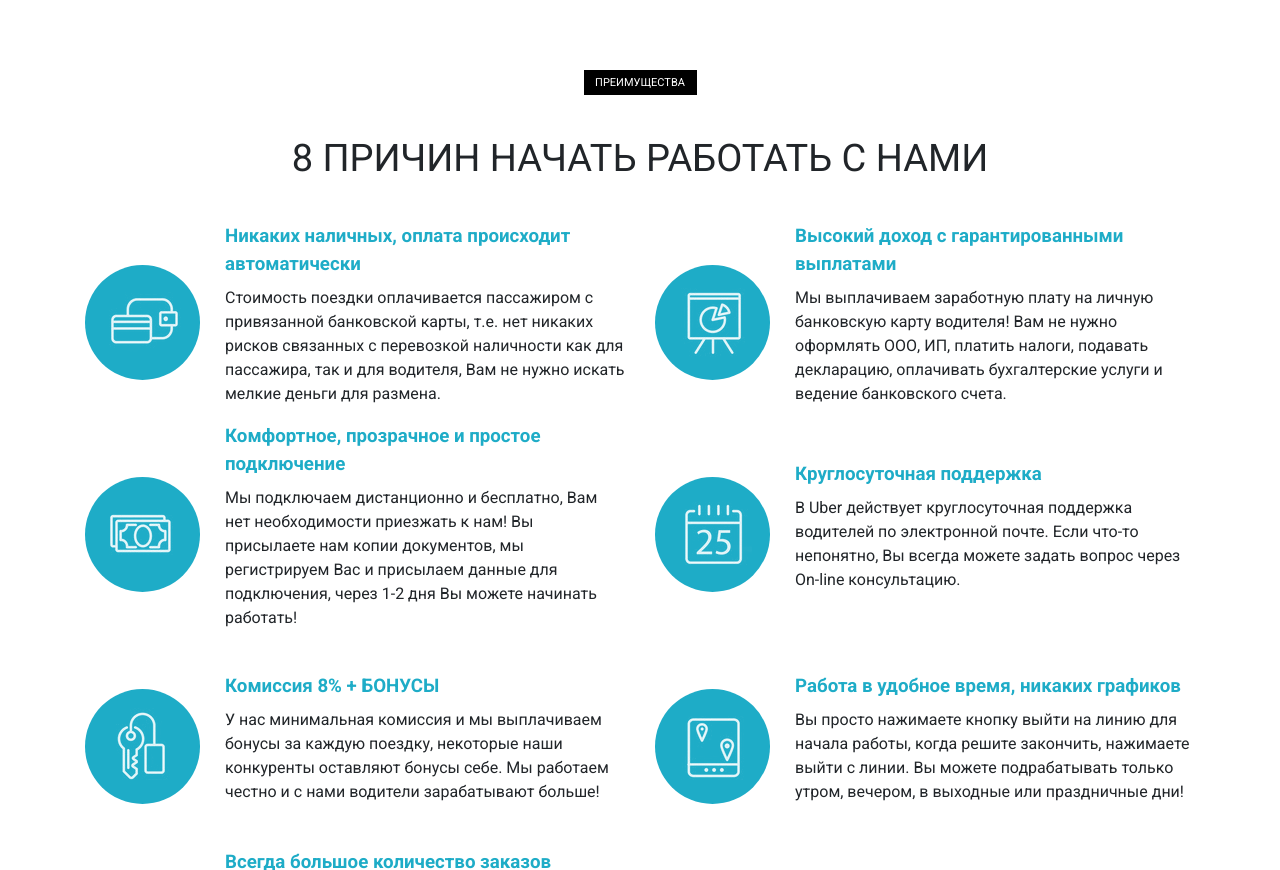
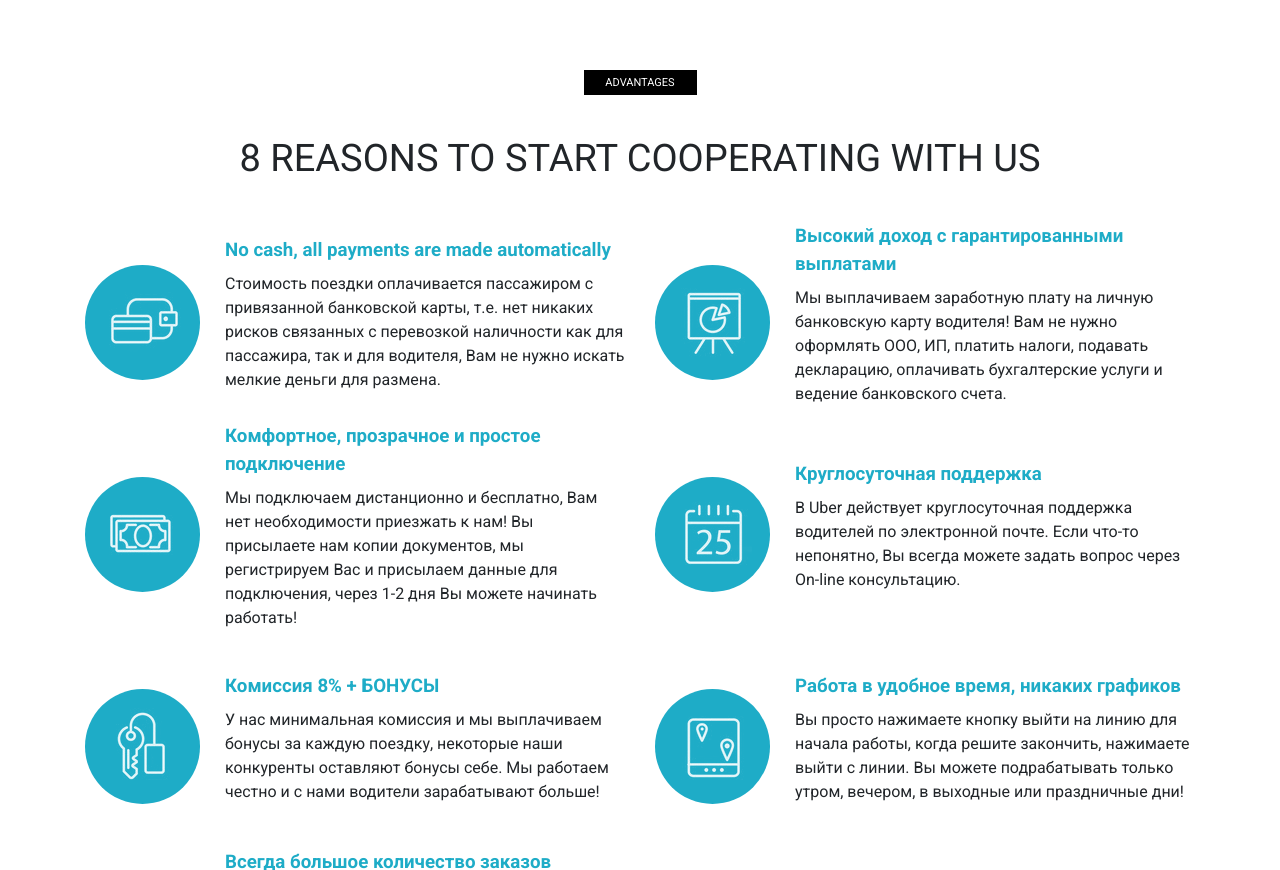
Before and after one commit to nadyawyn/bsp, a plain HTML site: page src/index.html in a window 1280 px wide. Shown: the part 850-1720 px from the top of the page. Drawn offline with Linux system fonts and the light colour scheme.

Commit message:
Started translating Advantages

```diff
--- a/src/index.html
+++ b/src/index.html
@@ -89,17 +89,16 @@
     </section>
     <section class="advantages">
         <div class="container">
-            <div class="label">Преимущества</div>
+            <div class="label">Advantages</div>
             <h2 class="title">
-                8 причин начать работать с нами
+                8 reasons to start cooperating with us
             </h2>
             <div class="row">
 
                 <div class="col-md-6 advantages_item">
                     <div class="advantages_icon icon_1"></div>
                     <div class="advantages_desc">
-                        <h3 class="advantages_subheader">Никаких наличных, оплата происходит
-                            автоматически</h3>
+                        <h3 class="advantages_subheader">No cash, all payments are made automatically</h3>
                         <p>
                             Стоимость поездки оплачивается пассажиром с привязанной банковской карты, т.е. нет
                             никаких
```
